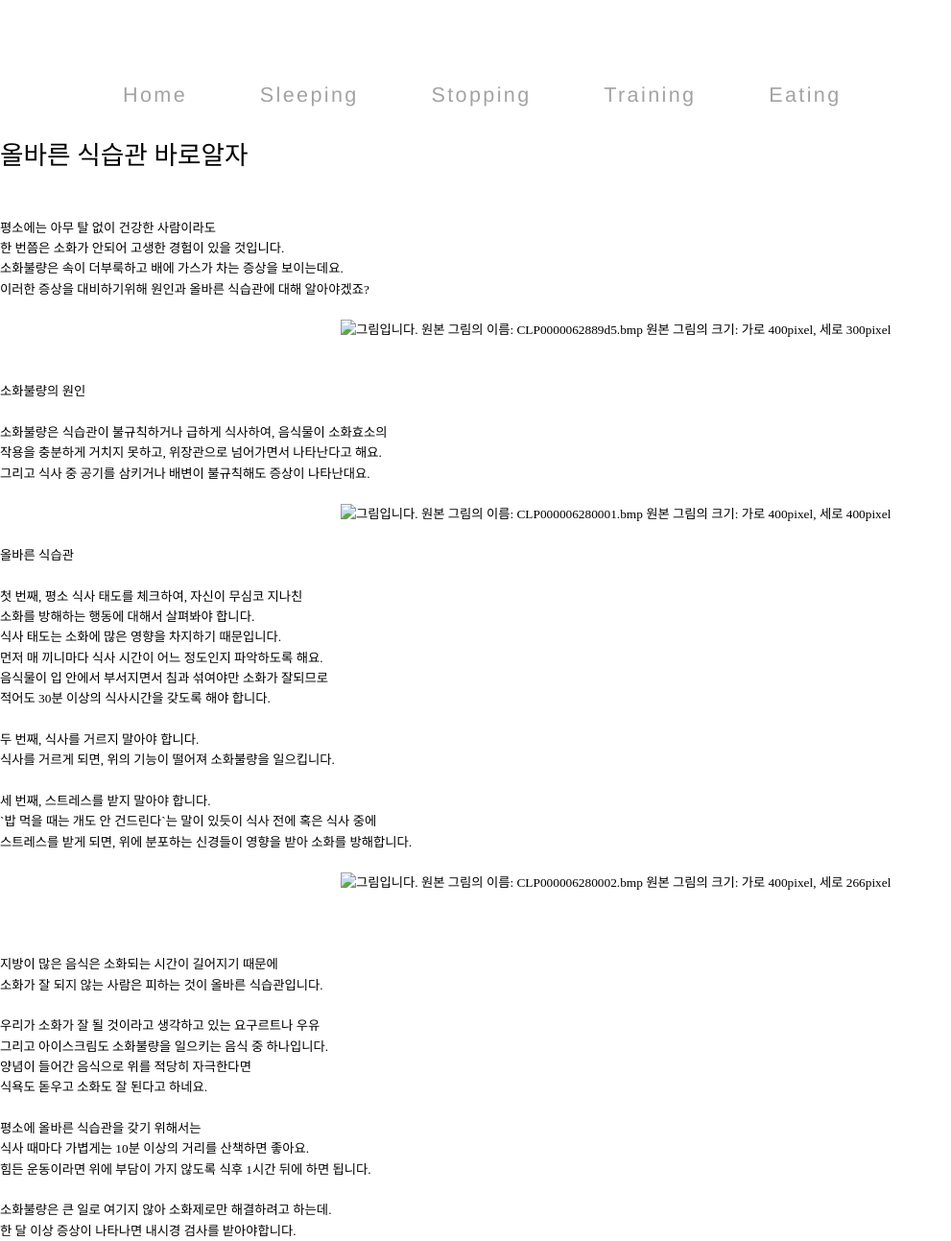
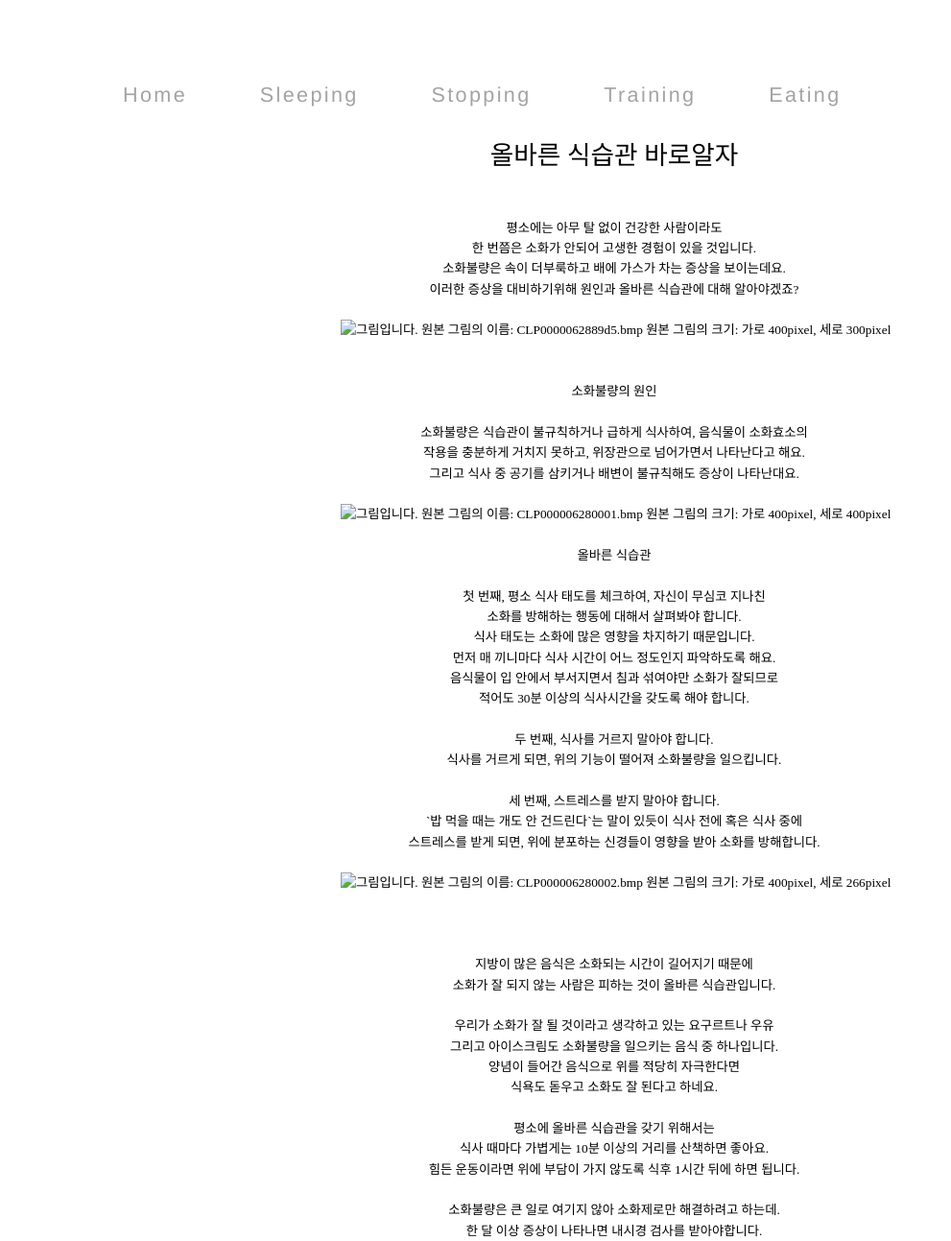
Before and after one commit to kuthealth/kuthealth.github.com, a Jekyll site: the page built from page/eating.html, in a window 1280 px wide. Shown: the whole page at 96% size, without its empty margins (0-991 px from the left). Built offline with Jekyll 4.4.1, drawn with Linux system fonts in a browser that asks for light colours.

Commit message:
Update eating.html

```diff
--- a/page/eating.html
+++ b/page/eating.html
@@ -41,7 +41,12 @@ title : index
             </nav>
          </header>
 
-  	<META NAME="Generator" CONTENT="Hancom HWP 9.0.0.627">
+
+<!DOCTYPE HTML PUBLIC "-//W3C//DTD HTML 4.01 Transitional//EN">
+<HTML>
+
+<HEAD>
+<META NAME="Generator" CONTENT="Hancom HWP 9.0.0.627">
 <META HTTP-EQUIV="Content-Type" CONTENT="text/html; charset=euc-kr">
 <TITLE></TITLE>
 <STYLE type="text/css">
@@ -136,119 +141,119 @@ div.HStyle13
 
 <BODY>
 
-<P CLASS=HStyle0><SPAN STYLE='font-family:"새굴림"'>&nbsp;</SPAN></P>
+<P CLASS=HStyle0 STYLE='text-align:center;'><SPAN STYLE='font-family:"새굴림"'>&nbsp;</SPAN></P>
 
-<P CLASS=HStyle0><SPAN STYLE='font-size:20.0pt;font-family:"새굴림";font-weight:"bold";line-height:160%'>올바른 식습관 바로알자</SPAN></P>
+<P CLASS=HStyle0 STYLE='text-align:center;'><SPAN STYLE='font-size:20.0pt;font-family:"새굴림";font-weight:"bold";line-height:160%'>올바른 식습관 바로알자</SPAN></P>
 
-<P CLASS=HStyle0><SPAN STYLE='font-family:"새굴림"'>&nbsp;</SPAN></P>
+<P CLASS=HStyle0 STYLE='text-align:center;'><SPAN STYLE='font-family:"새굴림"'>&nbsp;</SPAN></P>
 
-<P CLASS=HStyle0><SPAN STYLE='font-family:"새굴림"'>&nbsp;</SPAN></P>
+<P CLASS=HStyle0 STYLE='text-align:center;'><SPAN STYLE='font-family:"새굴림"'>&nbsp;</SPAN></P>
 
-<P CLASS=HStyle0><SPAN STYLE='font-family:"새굴림"'>평소에는 아무 탈 없이 건강한 사람이라도</SPAN></P>
+<P CLASS=HStyle0 STYLE='text-align:center;'><SPAN STYLE='font-family:"새굴림"'>평소에는 아무 탈 없이 건강한 사람이라도</SPAN></P>
 
-<P CLASS=HStyle0><SPAN STYLE='font-family:"새굴림"'>한 번쯤은 소화가 안되어 고생한 경험이 있을 것입니다.</SPAN></P>
+<P CLASS=HStyle0 STYLE='text-align:center;'><SPAN STYLE='font-family:"새굴림"'>한 번쯤은 소화가 안되어 고생한 경험이 있을 것입니다.</SPAN></P>
 
-<P CLASS=HStyle0><SPAN STYLE='font-family:"새굴림"'>소화불량은 속이 더부룩하고 배에 가스가 차는 증상을 보이는데요.</SPAN></P>
+<P CLASS=HStyle0 STYLE='text-align:center;'><SPAN STYLE='font-family:"새굴림"'>소화불량은 속이 더부룩하고 배에 가스가 차는 증상을 보이는데요.</SPAN></P>
 
-<P CLASS=HStyle0><SPAN STYLE='font-family:"새굴림"'>이러한 증상을 대비하기위해 원인과 올바른 식습관에 대해 알아야겠죠?</SPAN></P>
+<P CLASS=HStyle0 STYLE='text-align:center;'><SPAN STYLE='font-family:"새굴림"'>이러한 증상을 대비하기위해 원인과 올바른 식습관에 대해 알아야겠죠?</SPAN></P>
 
-<P CLASS=HStyle0><SPAN STYLE='font-family:"새굴림"'>&nbsp;</SPAN></P>
+<P CLASS=HStyle0 STYLE='text-align:center;'><SPAN STYLE='font-family:"새굴림"'>&nbsp;</SPAN></P>
 
-<P CLASS=HStyle0 STYLE='text-align:center;'><SPAN STYLE='font-family:"새굴림"'>&nbsp;<IMG src="file:///C:\Users\이재승\Desktop\PICC64F.png" alt="그림입니다.
+<P CLASS=HStyle0 STYLE='text-align:center;'><SPAN STYLE='font-family:"새굴림"'>&nbsp;<IMG src="file:///C:\Users\이재승\Desktop\PICEE4E.png" alt="그림입니다.
 원본 그림의 이름: CLP0000062889d5.bmp
 원본 그림의 크기: 가로 400pixel, 세로 300pixel" width="302" height="208" vspace="0" hspace="0" border="0"></SPAN></P>
 
-<P CLASS=HStyle0><SPAN STYLE='font-family:"새굴림"'><BR></SPAN></P>
+<P CLASS=HStyle0 STYLE='text-align:center;'><SPAN STYLE='font-family:"새굴림"'><BR></SPAN></P>
 
-<P CLASS=HStyle0><SPAN STYLE='font-family:"새굴림"'>&nbsp;</SPAN></P>
+<P CLASS=HStyle0 STYLE='text-align:center;'><SPAN STYLE='font-family:"새굴림"'>&nbsp;</SPAN></P>
 
-<P CLASS=HStyle0><SPAN STYLE='font-family:"새굴림"'>소화불량의 원인</SPAN></P>
+<P CLASS=HStyle0 STYLE='text-align:center;'><SPAN STYLE='font-family:"새굴림"'>소화불량의 원인</SPAN></P>
 
-<P CLASS=HStyle0><SPAN STYLE='font-family:"새굴림"'>&nbsp;</SPAN></P>
+<P CLASS=HStyle0 STYLE='text-align:center;'><SPAN STYLE='font-family:"새굴림"'>&nbsp;</SPAN></P>
 
-<P CLASS=HStyle0><SPAN STYLE='font-family:"새굴림"'>소화불량은 식습관이 불규칙하거나 급하게 식사하여, 음식물이 소화효소의</SPAN></P>
+<P CLASS=HStyle0 STYLE='text-align:center;'><SPAN STYLE='font-family:"새굴림"'>소화불량은 식습관이 불규칙하거나 급하게 식사하여, 음식물이 소화효소의</SPAN></P>
 
-<P CLASS=HStyle0><SPAN STYLE='font-family:"새굴림"'>작용을 충분하게 거치지 못하고, 위장관으로 넘어가면서 나타난다고 해요.</SPAN></P>
+<P CLASS=HStyle0 STYLE='text-align:center;'><SPAN STYLE='font-family:"새굴림"'>작용을 충분하게 거치지 못하고, 위장관으로 넘어가면서 나타난다고 해요.</SPAN></P>
 
-<P CLASS=HStyle0><SPAN STYLE='font-family:"새굴림"'>그리고 식사 중 공기를 삼키거나 배변이 불규칙해도 증상이 나타난대요.</SPAN></P>
+<P CLASS=HStyle0 STYLE='text-align:center;'><SPAN STYLE='font-family:"새굴림"'>그리고 식사 중 공기를 삼키거나 배변이 불규칙해도 증상이 나타난대요.</SPAN></P>
 
-<P CLASS=HStyle0><SPAN STYLE='font-family:"새굴림"'>&nbsp;</SPAN></P>
+<P CLASS=HStyle0 STYLE='text-align:center;'><SPAN STYLE='font-family:"새굴림"'>&nbsp;</SPAN></P>
 
-<P CLASS=HStyle0 STYLE='text-align:center;'><SPAN STYLE='font-family:"새굴림"'>&nbsp;<IMG src="file:///C:\Users\이재승\Desktop\PICC66F.png" alt="그림입니다.
+<P CLASS=HStyle0 STYLE='text-align:center;'><SPAN STYLE='font-family:"새굴림"'>&nbsp;<IMG src="file:///C:\Users\이재승\Desktop\PICEE7E.png" alt="그림입니다.
 원본 그림의 이름: CLP000006280001.bmp
 원본 그림의 크기: 가로 400pixel, 세로 400pixel" width="302" height="208" vspace="0" hspace="0" border="0"></SPAN></P>
 
-<P CLASS=HStyle0><SPAN STYLE='font-family:"새굴림"'><BR></SPAN></P>
+<P CLASS=HStyle0 STYLE='text-align:center;'><SPAN STYLE='font-family:"새굴림"'><BR></SPAN></P>
 
-<P CLASS=HStyle0><SPAN STYLE='font-family:"새굴림"'>올바른 식습관</SPAN></P>
+<P CLASS=HStyle0 STYLE='text-align:center;'><SPAN STYLE='font-family:"새굴림"'>올바른 식습관</SPAN></P>
 
-<P CLASS=HStyle0><SPAN STYLE='font-family:"새굴림"'>&nbsp;</SPAN></P>
+<P CLASS=HStyle0 STYLE='text-align:center;'><SPAN STYLE='font-family:"새굴림"'>&nbsp;</SPAN></P>
 
-<P CLASS=HStyle0><SPAN STYLE='font-family:"새굴림"'>첫 번째, 평소 식사 태도를 체크하여, 자신이 무심코 지나친</SPAN></P>
+<P CLASS=HStyle0 STYLE='text-align:center;'><SPAN STYLE='font-family:"새굴림"'>첫 번째, 평소 식사 태도를 체크하여, 자신이 무심코 지나친</SPAN></P>
 
-<P CLASS=HStyle0><SPAN STYLE='font-family:"새굴림"'>소화를 방해하는 행동에 대해서 살펴봐야 합니다.</SPAN></P>
+<P CLASS=HStyle0 STYLE='text-align:center;'><SPAN STYLE='font-family:"새굴림"'>소화를 방해하는 행동에 대해서 살펴봐야 합니다.</SPAN></P>
 
-<P CLASS=HStyle0><SPAN STYLE='font-family:"새굴림"'>식사 태도는 소화에 많은 영향을 차지하기 때문입니다.</SPAN></P>
+<P CLASS=HStyle0 STYLE='text-align:center;'><SPAN STYLE='font-family:"새굴림"'>식사 태도는 소화에 많은 영향을 차지하기 때문입니다.</SPAN></P>
 
-<P CLASS=HStyle0><SPAN STYLE='font-family:"새굴림"'>먼저 매 끼니마다 식사 시간이 어느 정도인지 파악하도록 해요.</SPAN></P>
+<P CLASS=HStyle0 STYLE='text-align:center;'><SPAN STYLE='font-family:"새굴림"'>먼저 매 끼니마다 식사 시간이 어느 정도인지 파악하도록 해요.</SPAN></P>
 
-<P CLASS=HStyle0><SPAN STYLE='font-family:"새굴림"'>음식물이 입 안에서 부서지면서 침과 섞여야만 소화가 잘되므로</SPAN></P>
+<P CLASS=HStyle0 STYLE='text-align:center;'><SPAN STYLE='font-family:"새굴림"'>음식물이 입 안에서 부서지면서 침과 섞여야만 소화가 잘되므로</SPAN></P>
 
-<P CLASS=HStyle0><SPAN STYLE='font-family:"새굴림"'>적어도 30분 이상의 식사시간을 갖도록 해야 합니다.</SPAN></P>
+<P CLASS=HStyle0 STYLE='text-align:center;'><SPAN STYLE='font-family:"새굴림"'>적어도 30분 이상의 식사시간을 갖도록 해야 합니다.</SPAN></P>
 
-<P CLASS=HStyle0><SPAN STYLE='font-family:"새굴림"'>&nbsp;</SPAN></P>
+<P CLASS=HStyle0 STYLE='text-align:center;'><SPAN STYLE='font-family:"새굴림"'>&nbsp;</SPAN></P>
 
-<P CLASS=HStyle0><SPAN STYLE='font-family:"새굴림"'>두 번째, 식사를 거르지 말아야 합니다.</SPAN></P>
+<P CLASS=HStyle0 STYLE='text-align:center;'><SPAN STYLE='font-family:"새굴림"'>두 번째, 식사를 거르지 말아야 합니다.</SPAN></P>
 
-<P CLASS=HStyle0><SPAN STYLE='font-family:"새굴림"'>식사를 거르게 되면, 위의 기능이 떨어져 소화불량을 일으킵니다.</SPAN></P>
+<P CLASS=HStyle0 STYLE='text-align:center;'><SPAN STYLE='font-family:"새굴림"'>식사를 거르게 되면, 위의 기능이 떨어져 소화불량을 일으킵니다.</SPAN></P>
 
-<P CLASS=HStyle0><SPAN STYLE='font-family:"새굴림"'>&nbsp;</SPAN></P>
+<P CLASS=HStyle0 STYLE='text-align:center;'><SPAN STYLE='font-family:"새굴림"'>&nbsp;</SPAN></P>
 
-<P CLASS=HStyle0><SPAN STYLE='font-family:"새굴림"'>세 번째, 스트레스를 받지 말아야 합니다.</SPAN></P>
+<P CLASS=HStyle0 STYLE='text-align:center;'><SPAN STYLE='font-family:"새굴림"'>세 번째, 스트레스를 받지 말아야 합니다.</SPAN></P>
 
-<P CLASS=HStyle0><SPAN STYLE='font-family:"새굴림"'>`밥 먹을 때는 개도 안 건드린다`는 말이 있듯이 식사 전에 혹은 식사 중에</SPAN></P>
+<P CLASS=HStyle0 STYLE='text-align:center;'><SPAN STYLE='font-family:"새굴림"'>`밥 먹을 때는 개도 안 건드린다`는 말이 있듯이 식사 전에 혹은 식사 중에</SPAN></P>
 
-<P CLASS=HStyle0><SPAN STYLE='font-family:"새굴림"'>스트레스를 받게 되면, 위에 분포하는 신경들이 영향을 받아 소화를 방해합니다.</SPAN></P>
+<P CLASS=HStyle0 STYLE='text-align:center;'><SPAN STYLE='font-family:"새굴림"'>스트레스를 받게 되면, 위에 분포하는 신경들이 영향을 받아 소화를 방해합니다.</SPAN></P>
 
-<P CLASS=HStyle0><SPAN STYLE='font-family:"새굴림"'>&nbsp;</SPAN></P>
+<P CLASS=HStyle0 STYLE='text-align:center;'><SPAN STYLE='font-family:"새굴림"'>&nbsp;</SPAN></P>
 
-<P CLASS=HStyle0 STYLE='text-align:center;'><SPAN STYLE='font-family:"새굴림"'>&nbsp;<IMG src="file:///C:\Users\이재승\Desktop\PICC680.png" alt="그림입니다.
+<P CLASS=HStyle0 STYLE='text-align:center;'><SPAN STYLE='font-family:"새굴림"'>&nbsp;<IMG src="file:///C:\Users\이재승\Desktop\PICEE9E.png" alt="그림입니다.
 원본 그림의 이름: CLP000006280002.bmp
 원본 그림의 크기: 가로 400pixel, 세로 266pixel" width="302" height="208" vspace="0" hspace="0" border="0"></SPAN></P>
 
-<P CLASS=HStyle0><SPAN STYLE='font-family:"새굴림"'><BR></SPAN></P>
+<P CLASS=HStyle0 STYLE='text-align:center;'><SPAN STYLE='font-family:"새굴림"'><BR></SPAN></P>
 
-<P CLASS=HStyle0><SPAN STYLE='font-family:"새굴림"'>&nbsp;</SPAN></P>
+<P CLASS=HStyle0 STYLE='text-align:center;'><SPAN STYLE='font-family:"새굴림"'>&nbsp;</SPAN></P>
 
-<P CLASS=HStyle0><SPAN STYLE='font-family:"새굴림"'>&nbsp;</SPAN></P>
+<P CLASS=HStyle0 STYLE='text-align:center;'><SPAN STYLE='font-family:"새굴림"'>&nbsp;</SPAN></P>
 
-<P CLASS=HStyle0><SPAN STYLE='font-family:"새굴림"'>지방이 많은 음식은 소화되는 시간이 길어지기 때문에</SPAN></P>
+<P CLASS=HStyle0 STYLE='text-align:center;'><SPAN STYLE='font-family:"새굴림"'>지방이 많은 음식은 소화되는 시간이 길어지기 때문에</SPAN></P>
 
-<P CLASS=HStyle0><SPAN STYLE='font-family:"새굴림"'>소화가 잘 되지 않는 사람은 피하는 것이 올바른 식습관입니다.</SPAN></P>
+<P CLASS=HStyle0 STYLE='text-align:center;'><SPAN STYLE='font-family:"새굴림"'>소화가 잘 되지 않는 사람은 피하는 것이 올바른 식습관입니다.</SPAN></P>
 
-<P CLASS=HStyle0><SPAN STYLE='font-family:"새굴림"'>&nbsp;</SPAN></P>
+<P CLASS=HStyle0 STYLE='text-align:center;'><SPAN STYLE='font-family:"새굴림"'>&nbsp;</SPAN></P>
 
-<P CLASS=HStyle0><SPAN STYLE='font-family:"새굴림"'>우리가 소화가 잘 될 것이라고 생각하고 있는 요구르트나 우유</SPAN></P>
+<P CLASS=HStyle0 STYLE='text-align:center;'><SPAN STYLE='font-family:"새굴림"'>우리가 소화가 잘 될 것이라고 생각하고 있는 요구르트나 우유</SPAN></P>
 
-<P CLASS=HStyle0><SPAN STYLE='font-family:"새굴림"'>그리고 아이스크림도 소화불량을 일으키는 음식 중 하나입니다.</SPAN></P>
+<P CLASS=HStyle0 STYLE='text-align:center;'><SPAN STYLE='font-family:"새굴림"'>그리고 아이스크림도 소화불량을 일으키는 음식 중 하나입니다.</SPAN></P>
 
-<P CLASS=HStyle0><SPAN STYLE='font-family:"새굴림"'>양념이 들어간 음식으로 위를 적당히 자극한다면</SPAN></P>
+<P CLASS=HStyle0 STYLE='text-align:center;'><SPAN STYLE='font-family:"새굴림"'>양념이 들어간 음식으로 위를 적당히 자극한다면</SPAN></P>
 
-<P CLASS=HStyle0><SPAN STYLE='font-family:"새굴림"'>식욕도 돋우고 소화도 잘 된다고 하네요.</SPAN></P>
+<P CLASS=HStyle0 STYLE='text-align:center;'><SPAN STYLE='font-family:"새굴림"'>식욕도 돋우고 소화도 잘 된다고 하네요.</SPAN></P>
 
-<P CLASS=HStyle0><SPAN STYLE='font-family:"새굴림"'>&nbsp;</SPAN></P>
+<P CLASS=HStyle0 STYLE='text-align:center;'><SPAN STYLE='font-family:"새굴림"'>&nbsp;</SPAN></P>
 
-<P CLASS=HStyle0><SPAN STYLE='font-family:"새굴림"'>평소에 올바른 식습관을 갖기 위해서는</SPAN></P>
+<P CLASS=HStyle0 STYLE='text-align:center;'><SPAN STYLE='font-family:"새굴림"'>평소에 올바른 식습관을 갖기 위해서는</SPAN></P>
 
-<P CLASS=HStyle0><SPAN STYLE='font-family:"새굴림"'>식사 때마다 가볍게는 10분 이상의 거리를 산책하면 좋아요.</SPAN></P>
+<P CLASS=HStyle0 STYLE='text-align:center;'><SPAN STYLE='font-family:"새굴림"'>식사 때마다 가볍게는 10분 이상의 거리를 산책하면 좋아요.</SPAN></P>
 
-<P CLASS=HStyle0><SPAN STYLE='font-family:"새굴림"'>힘든 운동이라면 위에 부담이 가지 않도록 식후 1시간 뒤에 하면 됩니다.</SPAN></P>
+<P CLASS=HStyle0 STYLE='text-align:center;'><SPAN STYLE='font-family:"새굴림"'>힘든 운동이라면 위에 부담이 가지 않도록 식후 1시간 뒤에 하면 됩니다.</SPAN></P>
 
-<P CLASS=HStyle0><SPAN STYLE='font-family:"새굴림"'>&nbsp;</SPAN></P>
+<P CLASS=HStyle0 STYLE='text-align:center;'><SPAN STYLE='font-family:"새굴림"'>&nbsp;</SPAN></P>
 
-<P CLASS=HStyle0><SPAN STYLE='font-family:"새굴림"'>소화불량은 큰 일로 여기지 않아 소화제로만 해결하려고 하는데.</SPAN></P>
+<P CLASS=HStyle0 STYLE='text-align:center;'><SPAN STYLE='font-family:"새굴림"'>소화불량은 큰 일로 여기지 않아 소화제로만 해결하려고 하는데.</SPAN></P>
 
-<P CLASS=HStyle0><SPAN STYLE='font-family:"새굴림"'>한 달 이상 증상이 나타나면 내시경 검사를 받아야합니다.</SPAN></P>
+<P CLASS=HStyle0 STYLE='text-align:center;'><SPAN STYLE='font-family:"새굴림"'>한 달 이상 증상이 나타나면 내시경 검사를 받아야합니다.</SPAN></P>
 
 </BODY>
 
```
